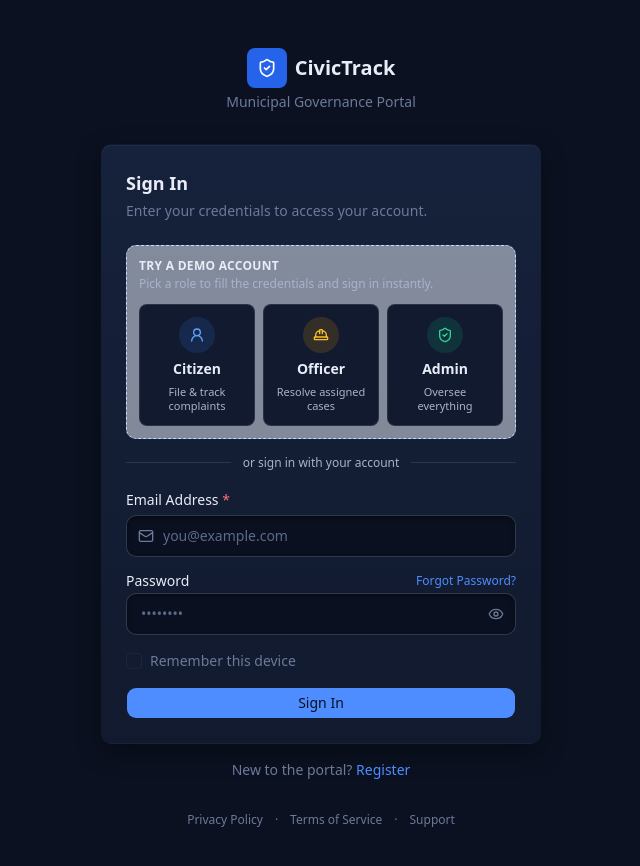
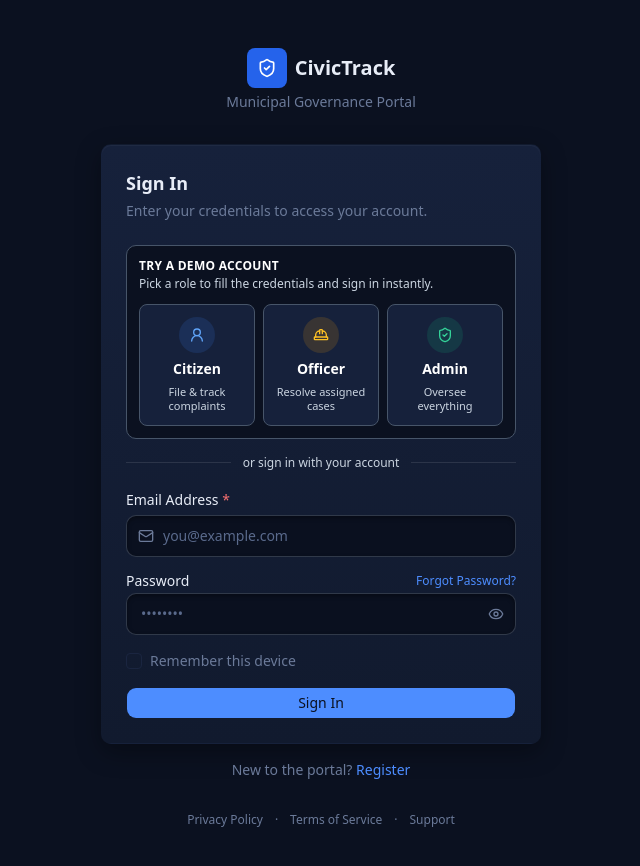
Before and after one commit to KhursheedAK/CivicTrack, a Next.js app in the folder frontend/: page /login in a window 1280 px wide. Shown: the top 866 px of the page, without its empty margins (319-959 px from the left). Built offline with nearby package versions, Linux system fonts and the light colour scheme.

Commit message:
fix(frontend): improve contrast of demo-account panel

```diff
--- a/frontend/src/components/auth/DemoAccounts.tsx
+++ b/frontend/src/components/auth/DemoAccounts.tsx
@@ -50,11 +50,11 @@ interface DemoAccountsProps {
 
 export function DemoAccounts({ onSelect, activeRole, disabled }: DemoAccountsProps) {
   return (
-    <div className="rounded-lg border border-dashed border-blue-200 bg-blue-50/50 p-3 dark:border-[var(--brand-accent)]/30 dark:bg-[var(--brand-accent)]/5">
-      <p className="text-xs font-bold uppercase tracking-wide text-gray-900 dark:text-[var(--text-primary)]">
+    <div className="rounded-lg border border-slate-300 bg-slate-100 p-3 dark:border-slate-600 dark:bg-[#0b1120]">
+      <p className="text-xs font-bold uppercase tracking-wide text-slate-900 dark:text-white">
         Try a demo account
       </p>
-      <p className="mt-0.5 text-xs text-gray-700 dark:text-[var(--text-secondary)]">
+      <p className="mt-0.5 text-xs font-medium text-slate-700 dark:text-slate-300">
         Pick a role to fill the credentials and sign in instantly.
       </p>
       <div className="mt-3 grid grid-cols-3 gap-2">
@@ -68,15 +68,15 @@ export function DemoAccounts({ onSelect, activeRole, disabled }: DemoAccountsPro
               disabled={disabled}
               onClick={() => onSelect(account)}
               title={`${account.email} / ${account.password}`}
-              className="group flex flex-col items-center gap-1.5 rounded-md border border-gray-200 bg-white px-2 py-3 text-center transition hover:-translate-y-0.5 hover:border-blue-400 hover:shadow-md focus:outline-none focus-visible:ring-2 focus-visible:ring-blue-500 disabled:cursor-not-allowed disabled:opacity-60 disabled:hover:translate-y-0 dark:border-white/10 dark:bg-[var(--bg-surface,transparent)] dark:hover:border-[var(--brand-accent)]"
+              className="group flex flex-col items-center gap-1.5 rounded-md border border-slate-300 bg-white px-2 py-3 text-center transition hover:-translate-y-0.5 hover:border-blue-400 hover:shadow-md focus:outline-none focus-visible:ring-2 focus-visible:ring-blue-500 disabled:cursor-not-allowed disabled:opacity-60 disabled:hover:translate-y-0 dark:border-slate-600 dark:bg-[#16213b] dark:hover:border-blue-400"
             >
               <span className={`flex h-9 w-9 items-center justify-center rounded-full ${account.tone}`}>
                 {loading ? <Loader2 className="h-4 w-4 animate-spin" /> : <Icon className="h-4 w-4" />}
               </span>
-              <span className="text-sm font-semibold text-gray-900 dark:text-[var(--text-primary)]">
+              <span className="text-sm font-semibold text-slate-900 dark:text-white">
                 {account.label}
               </span>
-              <span className="text-[11px] leading-tight text-gray-600 dark:text-[var(--text-secondary)]">
+              <span className="text-[11px] font-medium leading-tight text-slate-700 dark:text-slate-300">
                 {account.description}
               </span>
             </button>
--- a/frontend/src/components/auth/LoginForm.tsx
+++ b/frontend/src/components/auth/LoginForm.tsx
@@ -91,7 +91,7 @@ export function LoginForm() {
       {showDemo && (
         <>
           <DemoAccounts onSelect={handleDemoSelect} activeRole={demoRole} disabled={status === "loading"} />
-          <div className="flex items-center gap-3 text-xs text-gray-600 dark:text-[var(--text-secondary)]">
+          <div className="flex items-center gap-3 text-xs font-medium text-slate-700 dark:text-slate-300">
             <span className="h-px flex-1 bg-gray-200 dark:bg-white/10" />
             or sign in with your account
             <span className="h-px flex-1 bg-gray-200 dark:bg-white/10" />
```
